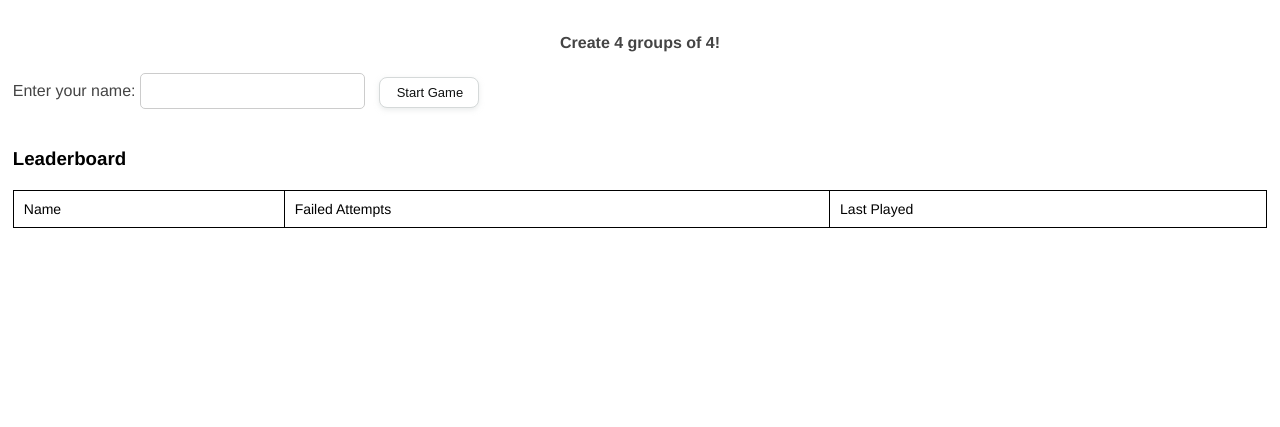
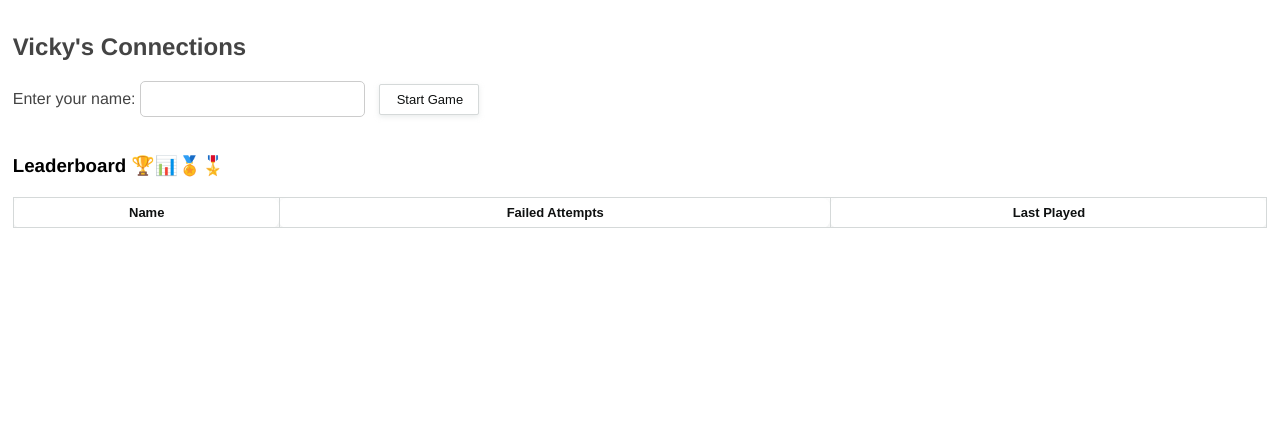
Before and after one commit to abiswas3/FouhyChristmasGames, a Flask app: page / in a window 1280 px wide. Shown: the top 427 px of the page. Run offline with Flask 3, Linux system fonts and the light colour scheme; data that the repository does not hold is empty.

Commit message:
CSS done

```diff
--- a/static/connections.css
+++ b/static/connections.css
@@ -26,13 +26,25 @@ body {
     margin-bottom: 20px;
 }
 
-#tries{
+.tries-div{
+
     text-align: center;
+    display: block;
+    margin: 20px auto;
+    width: 40%;
+    font-size: 16px;
 }
 
+/*#tries {
+    margin-top: 10px;
+    font-size: 16px;
+}
+*/
 
-.header{
-    text-align: center;
+
+#heading{
+ display: none;
+ text-align: center;
 }
 
 /* Each individual game item */
@@ -97,10 +109,6 @@ body {
     margin-bottom: 10px;
 }
 
-#tries {
-    margin-top: 10px;
-    font-size: 16px;
-}
 
 h1, h3 {
     color: black;
@@ -113,7 +121,7 @@ h1, h3 {
 .button-13 {
   background-color: #fff;
   border: 1px solid #d5d9d9;
-  border-radius: 8px;
+  border-radius: 2px;
   box-shadow: rgba(213, 217, 217, .5) 0 2px 5px 0;
   box-sizing: border-box;
   color: #0f1111;
@@ -208,10 +216,29 @@ th, td {
 }
 
 th {
-    border: 1px solid black;
+    /*border: 1px solid black;
     color: black;
     font-size: 14px;
-    font-weight: normal;
+    font-weight: normal;*/
+    background-color: #fff;
+    border: 1px solid #d5d9d9;
+    border-radius: 8px;
+    box-shadow: rgba(213, 217, 217, .5) 0 2px 5px 0;
+    box-sizing: border-box;
+    color: #0f1111;
+    cursor: pointer;
+
+    font-family: "Amazon Ember",sans-serif;
+    font-size: 13px;
+    line-height: 29px;
+    padding: 0 10px 0 11px;
+    position: relative;
+    text-align: center;
+    text-decoration: none;
+    user-select: none;
+    -webkit-user-select: none;
+    touch-action: manipulation;
+     vertical-align: middle;
 
 }
 
--- a/templates/connections_gen.html
+++ b/templates/connections_gen.html
@@ -8,7 +8,8 @@
 
 </head>
 <body>
-    <h4 class="header">Create 4 groups of 4!</h4>
+    <h2 id="game-heading">Vicky's Connections</h2>
+    <h4 id="heading">Create 4 groups of 4!</h4>
     <!-- Name Input -->
     <div id="name-container">
         <label for="username">Enter your name: </label>
@@ -24,10 +25,10 @@
     <!-- Game Container -->
     <div id="game-container">
         <div id="game-board" class="board"></div>
-        <div id="tries">Tries: 0</div>
+        <button id="check-group-btn" class="button-13" onclick="checkGroup()">Check Group</button>
+        <div class="tries-div"><span> &#128561; </span><span id="tries">Tries:0 </span></div>
         <div id="completed-groups"></div>
 
-         <button id="check-group-btn" class="button-13" onclick="checkGroup()">Check Group</button>
 
     </div>
 
@@ -35,7 +36,7 @@
 
      <!-- Leaderboard -->
     <div id="leaderboard">
-        <h3>Leaderboard</h3>
+        <h3>Leaderboard 🏆📊🏅🎖️</h3>
         <table>
             <thead>
                 <tr>
@@ -88,6 +89,12 @@
 
         // Start a new game
         function startGame() {
+            const header = document.getElementById('heading');
+            header.style.display = 'block';
+
+            const game_header = document.getElementById('game-heading');
+            game_header.style.display = 'none';
+
             updateLeaderboard()
             const iframe = document.getElementById('myIframe');
              // iframe.style.display = 'none';
```
